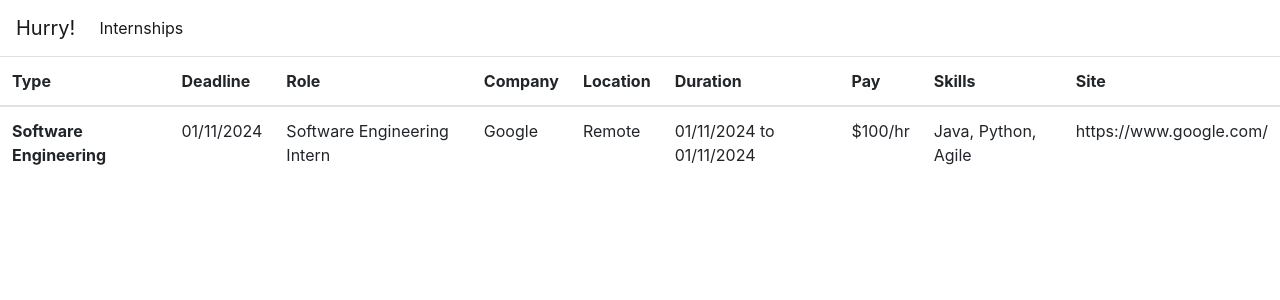
After one commit to nina-network/summerinternship2025, a Flask app: page /internships in a window 1280 px wide. The commit adds this page. Shown: the top 300 px of the page. Run offline with Flask 3, Linux system fonts and the light colour scheme.

Commit message:
static and nav bar

```diff
--- a/app.py
+++ b/app.py
@@ -13,5 +13,10 @@ def index():
 
     return render_template('index.html', today = today, last_day = last_day, days_left = days_left)
 
+@app.get('/internships')
+def internships():
+
+    return render_template('internships.html')
+
 if __name__ == '__main__':
     app.run(debug=True)
--- /dev/null
+++ b/templates/internships.html
@@ -0,0 +1,33 @@
+{% extends 'layout.html' %}
+{% block body %}
+
+<table class="table">
+    <thead>
+      <tr>
+        <th scope="col">Type</th>
+        <th scope="col">Deadline</th>
+        <th scope="col">Role</th>
+        <th scope="col">Company</th>
+        <th scope="col">Location</th>
+        <th scope="col">Duration</th>
+        <th scope="col">Pay</th>
+        <th scope="col">Skills</th>
+        <th scope="col">Site</th>
+      </tr>
+    </thead>
+    <tbody>
+      <tr>
+        <th scope="row">Software Engineering</th>
+        <td>01/11/2024</td>
+        <td>Software Engineering Intern</td>
+        <td>Google</td>
+        <td>Remote</td>
+        <td>01/11/2024 to 01/11/2024</td>
+        <td>$100/hr</td>
+        <td>Java, Python, Agile</td>
+        <td>https://www.google.com/</td>
+      </tr>
+    </tbody>
+  </table>
+
+{% endblock %}
--- a/templates/layout.html
+++ b/templates/layout.html
@@ -4,9 +4,20 @@
     <meta charset="UTF-8">
     <meta name="viewport" content="width=device-width, initial-scale=1.0">
     <link rel="stylesheet" href="https://cdn.jsdelivr.net/npm/bootstrap@4.3.1/dist/css/bootstrap.min.css" integrity="sha384-ggOyR0iXCbMQv3Xipma34MD+dH/1fQ784/j6cY/iJTQUOhcWr7x9JvoRxT2MZw1T" crossorigin="anonymous">
-    <title>UNC Charlotte 2025 Summer Internships</title>
+    <title>UNC Charlotte 2025 Internships</title>
 </head>
 <body>
-    {% block body %}{% endblock %}
+    <nav class="navbar navbar-expand navbar-light">
+  <a class="navbar-brand" href="/">Hurry!</a>
+  <div class="nav navbar-nav">
+    <ul class="navbar-nav">
+      <li class="nav-item">
+        <a class="nav-link active" href="/internships">Internships</a>
+      </li>
+    </ul>
+  </div>
+</nav>
+    {% block body %}
+    {% endblock %}
 </body>
 </html>
```
Also changed, not shown: templates/index.html (+5 -2 lines).
